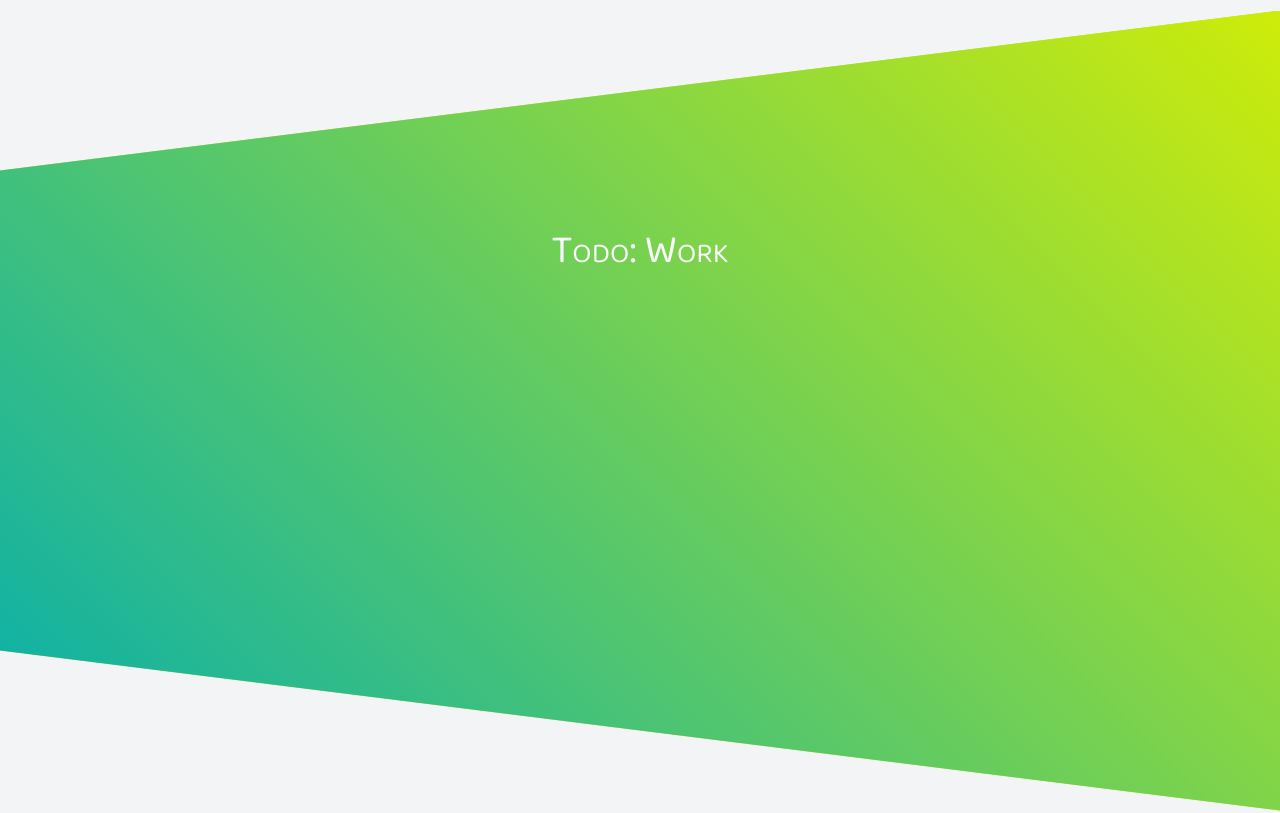
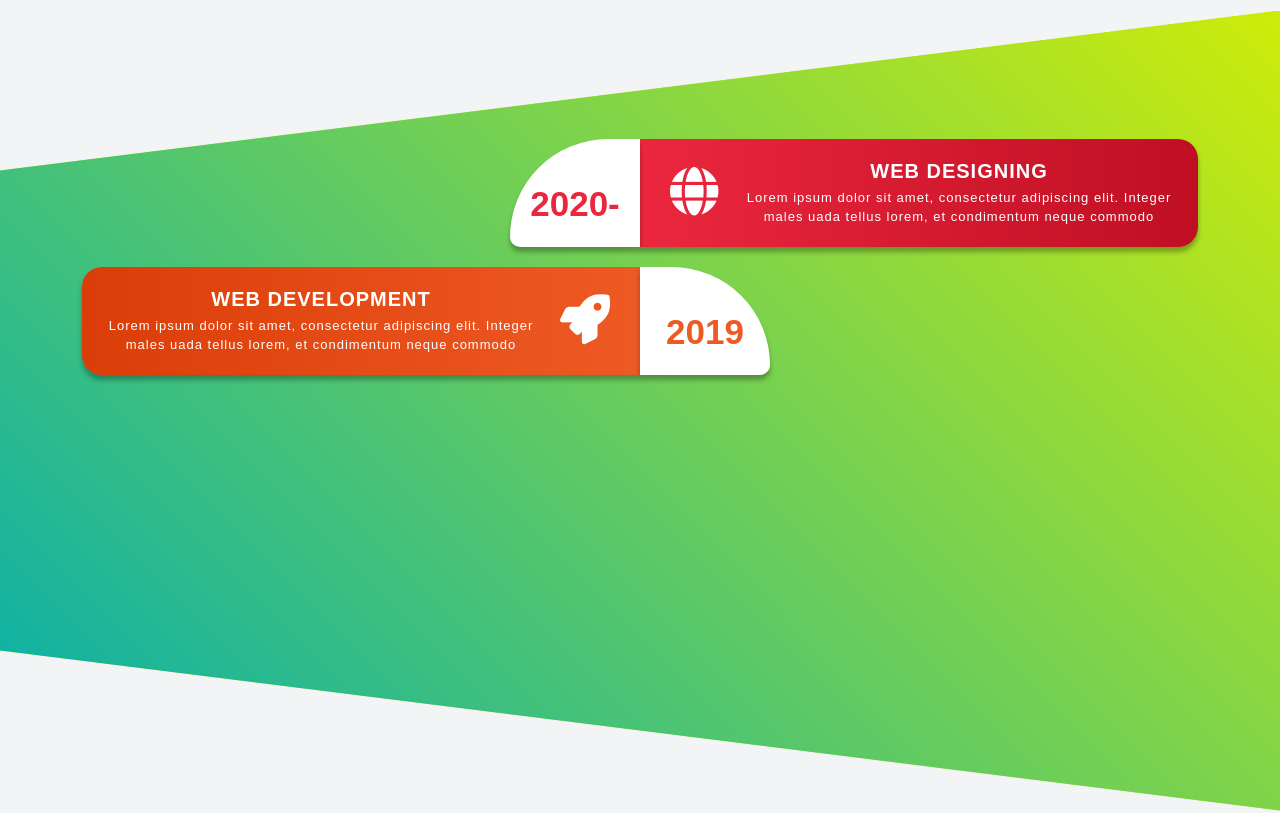
Before and after one commit to TheBeeVirus/react-portfolio, a React (Create React App) app: page / in a window 1280 px wide. Shown: the part 2180-2993 px from the top of the page. Built offline with nearby package versions, Linux system fonts and the light colour scheme; a web font is replaced by a local one.

Commit message:
Started work on Work section

```diff
--- a/src/Interface/CSS/Work.css
+++ b/src/Interface/CSS/Work.css
@@ -16,3 +16,128 @@
         clip-path: polygon(0% 20%, 100% 0%, 100% 100%, 0 80%);
     }
 }
+.main-timeline{
+    font-family: 'Poppins', sans-serif;
+    position: relative;
+}
+.main-timeline:after{
+    content: '';
+    display: block;
+    clear: both;
+}
+.main-timeline .timeline{
+    width: 50%;
+    margin: 0 0 20px 20px;
+    float: right;
+}
+.main-timeline .timeline-content{
+    color: #fff;
+    background: linear-gradient(to right,#eb273e,#bf0f23);
+    text-align: center;
+    padding: 20px 20px 20px 100px;
+    border-radius: 0 20px 20px 0;
+    box-shadow: 0 5px 5px rgba(0,0,0,0.3);
+    display: block;
+    position: relative;
+}
+.main-timeline .timeline-content:hover{ text-decoration: none; }
+.main-timeline .timeline-year{
+    color: #eb273e;
+    background-color: #fff;
+    font-size: 35px;
+    font-weight: 600;
+    text-align: center;
+    line-height: 130px;
+    width: 130px;
+    height: 100%;
+    border-radius: 98px 0 0 10px;
+    box-shadow: 0 5px 5px rgba(0,0,0,0.3);
+    position: absolute;
+    left: -130px;
+    top: 0;
+}
+.main-timeline .timeline-icon{
+    color: #fff;
+    font-size: 50px;
+    transform: translateY(-50%);
+    position: absolute;
+    left: 30px;
+    top: 50%;
+}
+.main-timeline .title{
+    font-size: 20px;
+    font-weight: 600;
+    text-transform: uppercase;
+    letter-spacing: 1px;
+    margin: 0 0 5px;
+}
+.main-timeline .description{
+    font-size: 13px;
+    letter-spacing: 1px;
+    margin: 0;
+}
+.main-timeline .timeline:nth-child(even){
+    float: left;
+    margin: 0 20px 20px 0;
+}
+.main-timeline .timeline:nth-child(even) .timeline-content{
+    padding: 20px 100px 20px 20px;
+    border-radius: 20px 0 0 20px;
+}
+.main-timeline .timeline:nth-child(even) .timeline-content:before{
+    right:auto;
+    left:0;
+    clip-path: polygon(0 0, 100% 100%, 65% 0);
+}
+.main-timeline .timeline:nth-child(even) .timeline-year{
+    left: auto;
+    right: -130px;
+    border-radius:0 98px 10px 0;
+}
+.main-timeline .timeline:nth-child(even) .timeline-icon{
+    right: 30px;
+    left: auto;
+}
+.main-timeline .timeline:nth-child(4n+2) .timeline-content{
+    background: linear-gradient(to right,#db3d08,#ee5a24);
+}
+.main-timeline .timeline:nth-child(4n+2) .timeline-year{ color: #ee5a24; }
+.main-timeline .timeline:nth-child(4n+3) .timeline-content{
+    background: linear-gradient(to right,#009432,#037529);
+}
+.main-timeline .timeline:nth-child(4n+3) .timeline-year{ color: #009432; }
+.main-timeline .timeline:nth-child(4n+4) .timeline-content{
+    background: linear-gradient(to right,#0e6dcc,#2e86de);
+}
+.main-timeline .timeline:nth-child(4n+4) .timeline-year{ color: #2e86de; }
+@media screen and (max-width:767px){
+    .main-timeline .timeline{
+        width: 100%;
+        padding: 50px 0 0 0;
+    }
+    .main-timeline .timeline .timeline-content,
+    .main-timeline .timeline:nth-child(even) .timeline-content{
+        padding: 20px 15px 20px 60px;
+        border-radius: 0 20px 20px 20px;
+    }
+    .main-timeline .timeline .timeline-year,
+    .main-timeline .timeline:nth-child(even) .timeline-year{
+        font-size: 25px;
+        border-radius: 15px 15px 0 0;
+        box-shadow: none;
+        width: 100px;
+        height: 50px;
+        line-height: 50px;
+        top: -50px;
+        left: 0;
+    }
+    .main-timeline .timeline .timeline-icon,
+    .main-timeline .timeline:nth-child(even) .timeline-icon{
+        font-size: 28px;
+        left: 15px;
+        right: auto;
+    }
+}
+@media screen and (max-width:576px){
+    .main-timeline .title{ font-size: 18px; }
+}
--- a/src/Interface/Work.js
+++ b/src/Interface/Work.js
@@ -4,9 +4,38 @@ import './CSS/Work.css';
 const Work = () => {
     return (
         <section id="work" className="d-flex min-vh-100">
-            <div className="container py-2">
-                <div id="pageHeaderTitle" className="h1 text-center text-light">Todo: Work</div>
+<div class="container">
+    <div class="row">
+        <div class="col-md-12">
+            <div class="main-timeline">
+                <div class="timeline">
+                    <a href="/#" class="timeline-content">
+                        <span class="timeline-year">2020-2021</span>
+                        <div class="timeline-icon">
+                            <i class="fa fa-globe"></i>
+                        </div>
+                        <h3 class="title">Web Designing</h3>
+                        <p class="description">
+                            Lorem ipsum dolor sit amet, consectetur adipiscing elit. Integer males uada tellus lorem, et condimentum neque commodo
+                        </p>
+                    </a>
+                </div>
+                <div class="timeline">
+                    <a href="/#" class="timeline-content">
+                        <span class="timeline-year">2019</span>
+                        <div class="timeline-icon">
+                            <i class="fa fa-rocket"></i>
+                        </div>
+                        <h3 class="title">Web Development</h3>
+                        <p class="description">
+                            Lorem ipsum dolor sit amet, consectetur adipiscing elit. Integer males uada tellus lorem, et condimentum neque commodo
+                        </p>
+                    </a>
+                </div>
             </div>
+        </div>
+    </div>
+</div>
         </section>
     )
 }
```
